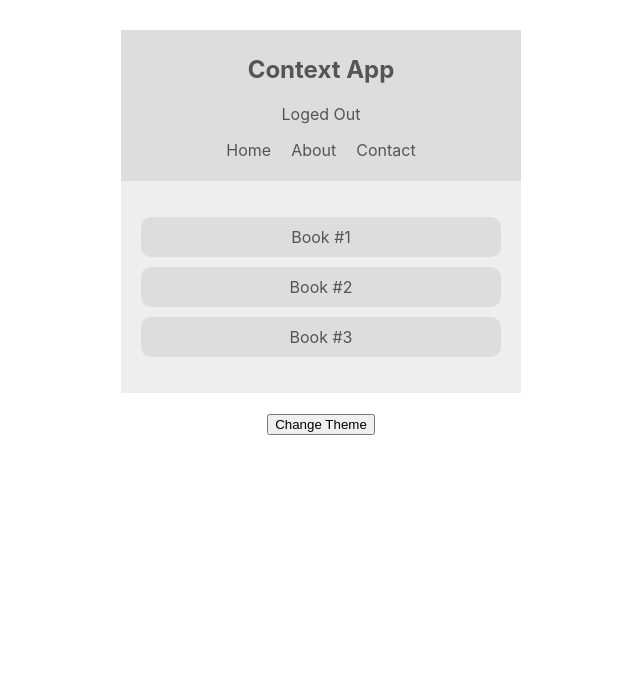
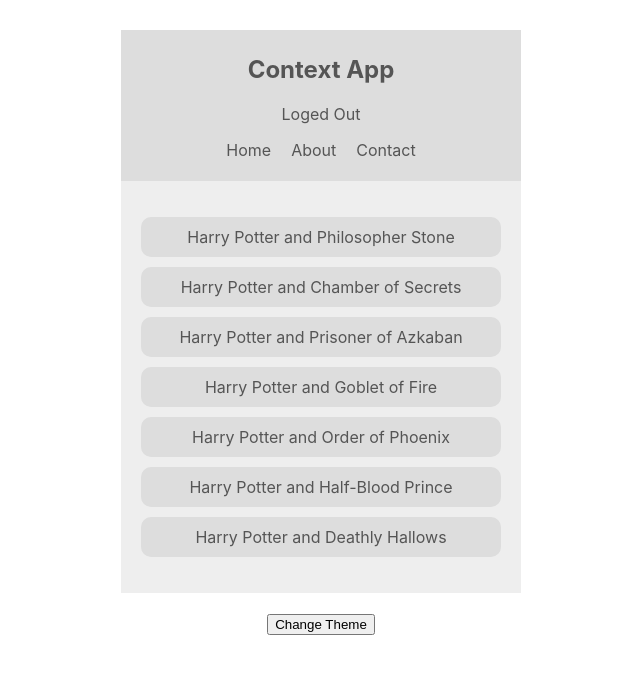
Before and after one commit to KeithChasen/react-context-app, a React (Create React App) app: page / in a window 1280 px wide. Shown: the top 674 px of the page, without its empty margins (319-959 px from the left). Built offline with nearby package versions, Linux system fonts and the light colour scheme.

Commit message:
book context for functional book list component

```diff
--- a/src/App.js
+++ b/src/App.js
@@ -4,6 +4,7 @@
 import ThemeContextProvider from "./contexts/ThemeContext";
 import ThemeToggle from "./components/ThemeToggle";
 import AuthContextProvider from "./contexts/AuthContext";
+import BookContextProvider from "./contexts/BookContext";
 
 function App() {
   return (
@@ -11,7 +12,9 @@
       <ThemeContextProvider>
           <AuthContextProvider>
             <Navbar />
-            <BookList />
+            <BookContextProvider>
+                <BookList />
+            </BookContextProvider>
             <ThemeToggle/>
           </AuthContextProvider>
       </ThemeContextProvider>
--- a/src/components/BookList.js
+++ b/src/components/BookList.js
@@ -1,15 +1,17 @@
 import React, { useContext } from 'react'
 import {ThemeContext} from "../contexts/ThemeContext";
+import {BookContext} from "../contexts/BookContext";
 
 const BookList = () => {
     const { isLightTheme, light, dark } = useContext(ThemeContext)
+    const { books } = useContext(BookContext);
     const theme = isLightTheme ? light : dark
     return (
         <div className='book-list' style={{ color: theme.syntax, background: theme.bg}}>
             <ul>
-                <li style={{ background: theme.ui }}>Book #1</li>
-                <li style={{ background: theme.ui }}>Book #2</li>
-                <li style={{ background: theme.ui }}>Book #3</li>
+                {books.map(book => (
+                    <li style={{ background: theme.ui }} key={book.id}>{book.title}</li>
+                ))}
             </ul>
         </div>
     )
--- /dev/null
+++ b/src/contexts/BookContext.js
@@ -0,0 +1,22 @@
+import React, { createContext, useState } from 'react'
+
+export const BookContext = createContext()
+
+const BookContextProvider = (props) => {
+    const [books, setBooks] = useState([
+        {title: 'Harry Potter and Philosopher Stone', id: 1},
+        {title: 'Harry Potter and Chamber of Secrets', id: 2},
+        {title: 'Harry Potter and Prisoner of Azkaban', id: 3},
+        {title: 'Harry Potter and Goblet of Fire', id: 4},
+        {title: 'Harry Potter and Order of Phoenix', id: 5},
+        {title: 'Harry Potter and Half-Blood Prince', id: 6},
+        {title: 'Harry Potter and Deathly Hallows', id: 7},
+    ])
+    return (
+        <BookContext.Provider value={{books}}>
+            {props.children}
+        </BookContext.Provider>
+    )
+}
+
+export default BookContextProvider
```
